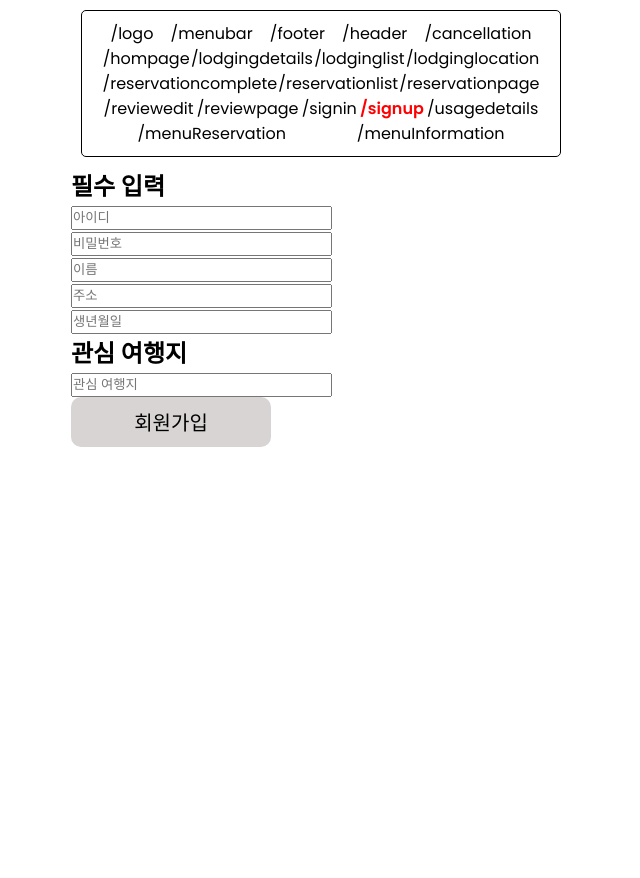
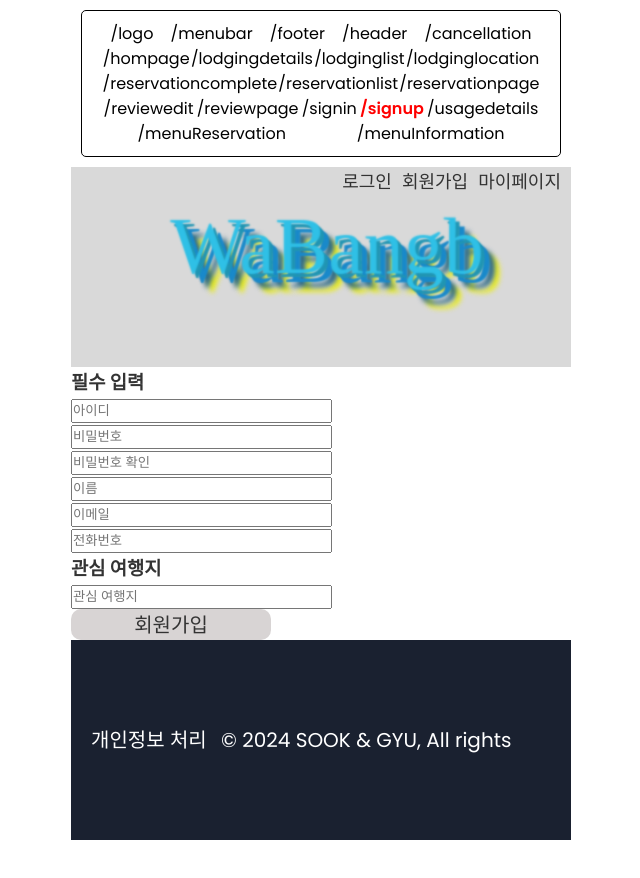
Before and after one commit to devgiants75/project-wabangb, a React (Create React App) app: page /signup in a window 1280 px wide. Shown: the top 878 px of the page, without its empty margins (319-959 px from the left). Before the commit the page ends 800 px from the top, so only its background shows below. Built offline with nearby package versions, Linux system fonts and the light colour scheme; a web font is replaced by a local one.

Commit message:
20240704 signup acs

```diff
--- a/src/styles/footer.css
+++ b/src/styles/footer.css
@@ -8,7 +8,7 @@
   display: flex;
   justify-content: space-between;
   align-items: center;
-  line-height: 170px;
+  line-height: 200px;
   box-sizing: border-box;
   padding: 0 20px;
 }
--- a/src/styles/signUp.css
+++ b/src/styles/signUp.css
@@ -5,4 +5,5 @@
     margin: 0;
     padding: 0;
     box-sizing: border-box;
+    color: #333;
 }
--- a/src/views/SignUp.tsx
+++ b/src/views/SignUp.tsx
@@ -1,57 +1,61 @@
 import React from 'react'
 import '../styles/reset.css';
 import '../styles/signUp.css';
-// import Header from '../components/Header'
-// import Footer from '../components/Footer'
+import Header from '../components/Header';
+import Footer from '../components/Footer';
 
 export default function SignUp() {
   return (
     <>
-      <div id='container' className='contanier'>
-        <div className='row'>
-          {/* sign up */}
-          <div className='col align-items-center flex-col sign-up'>
-            <div className='form-wrapper align-items-center'>
-              <form className='form sign-up'>
-                <h2>필수 입력</h2>
-                {/* input group */}
-                <div className='input-group'>
-                  <i className='bx bxs-user'></i>
-                  <input type="text" placeholder='아이디' />
+      <Header />
+      <form className='input-box'>
+        <h3>필수 입력</h3>
+        <div className='textForm'>
+          <input
+            type="text"
+            placeholder='아이디'
+          />
         </div>
-
-                <div className='input-group'>
-                  <i className='bx bxs-user'></i>
-                  <input type="password" placeholder='비밀번호' />
+        <div className='textForm'>
+          <input
+            type="password"
+            placeholder='비밀번호'
+          />
         </div>
-
-                <div className='input-group'>
-                  <i className='bx bxs-user'></i>
-                  <input type="text" placeholder='이름' />
+        <div className='textForm'>
+          <input
+            type="password"
+            placeholder='비밀번호 확인'
+          />
         </div>
-
-                <div className='input-group'>
-                  <i className='bx bxs-user'></i>
-                  <input type="text" placeholder='주소' />
+        <div className='textForm'>
+          <input
+            type="text"
+            placeholder='이름'
+          />
         </div>
-
-                <div className='input-group'>
-                  <i className='bx bxs-user'></i>
-                  <input type="text" placeholder='생년월일' />
+        <div className='textForm'>
+          <input
+            type="email"
+            placeholder='이메일'
+          />
         </div>
-
-                <h2>관심 여행지</h2>
-                <div className='input-group'>
-                  <i className='bx bxs-user'></i>
-                  <input type="text" placeholder='관심 여행지' />
+        <div className='textForm'>
+          <input
+            type="number"
+            placeholder='전화번호'
+          />
         </div>
-
-                <button>회원가입</button>
+        <h3>관심 여행지</h3>
+        <div className='textForm'>
+          <input
+            type="text"
+            placeholder='관심 여행지'
+          />
+        </div>
       </form>
-            </div>
-          </div>
-        </div>
-      </div>
+      <button type='submit'>회원가입</button>
+      <Footer />
     </>
   )
 }
```
Lines whose indentation alone changed are shown as unchanged.
